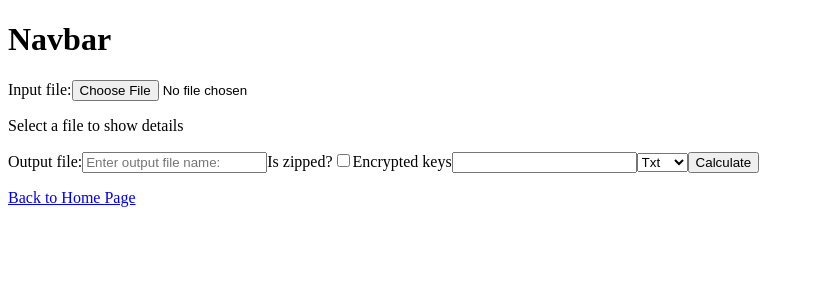
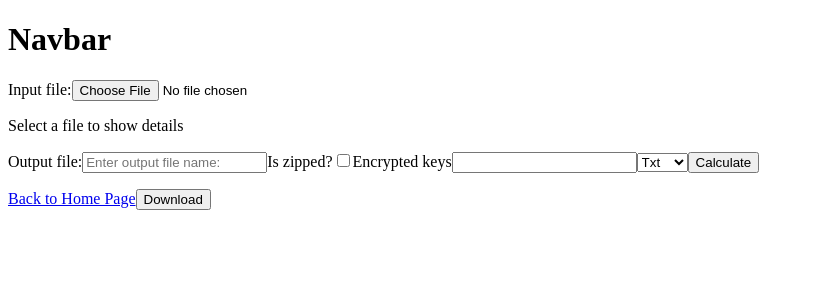
Before and after one commit to glebgol/Cross-Cutting-Project, a React (Create React App) app in the folder reactui/: page /calculate in a window 1280 px wide. Shown: the top 300 px of the page, without its empty margins (0-814 px from the left). Built offline with nearby package versions, Linux system fonts and the light colour scheme.

Commit message:
Download calculating file

```diff
--- a/reactui/package.json
+++ b/reactui/package.json
@@ -3,6 +3,8 @@
   "version": "0.1.0",
   "private": true,
   "dependencies": {
+    "axios": "^1.2.1",
+    "js-file-download": "^0.4.12",
     "react": "^18.2.0",
     "react-dom": "^18.2.0",
     "react-hook-form": "^7.40.0",
--- a/reactui/src/components/Calculate.js
+++ b/reactui/src/components/Calculate.js
@@ -1,6 +1,8 @@
 import {useState} from "react";
 import {Link} from "react-router-dom";
 import fetchCalculating from "../fetching/fetchCalculating";
+import axios from 'axios';
+import fileDownload from 'js-file-download';
 
 const Calculate = () => {
     const [selectedFile, setSelectedFile] = useState();
@@ -50,6 +52,14 @@ const Calculate = () => {
             .catch(err => {
                 console.log(err);
             });
+    }
+    const download = () => {
+        axios.get(downloadUri, {
+            responseType: 'blob',
+        })
+            .then((res) => {
+                fileDownload(res.data, outputFile)
+            })
     }
     return (
         <div>
@@ -110,6 +120,7 @@ const Calculate = () => {
             </form>
             <p><b>{resultInfo}</b></p>
             <Link to="/">Back to Home Page</Link>
+            <button onClick={download}>Download</button>
         </div>
     );
 }
```
